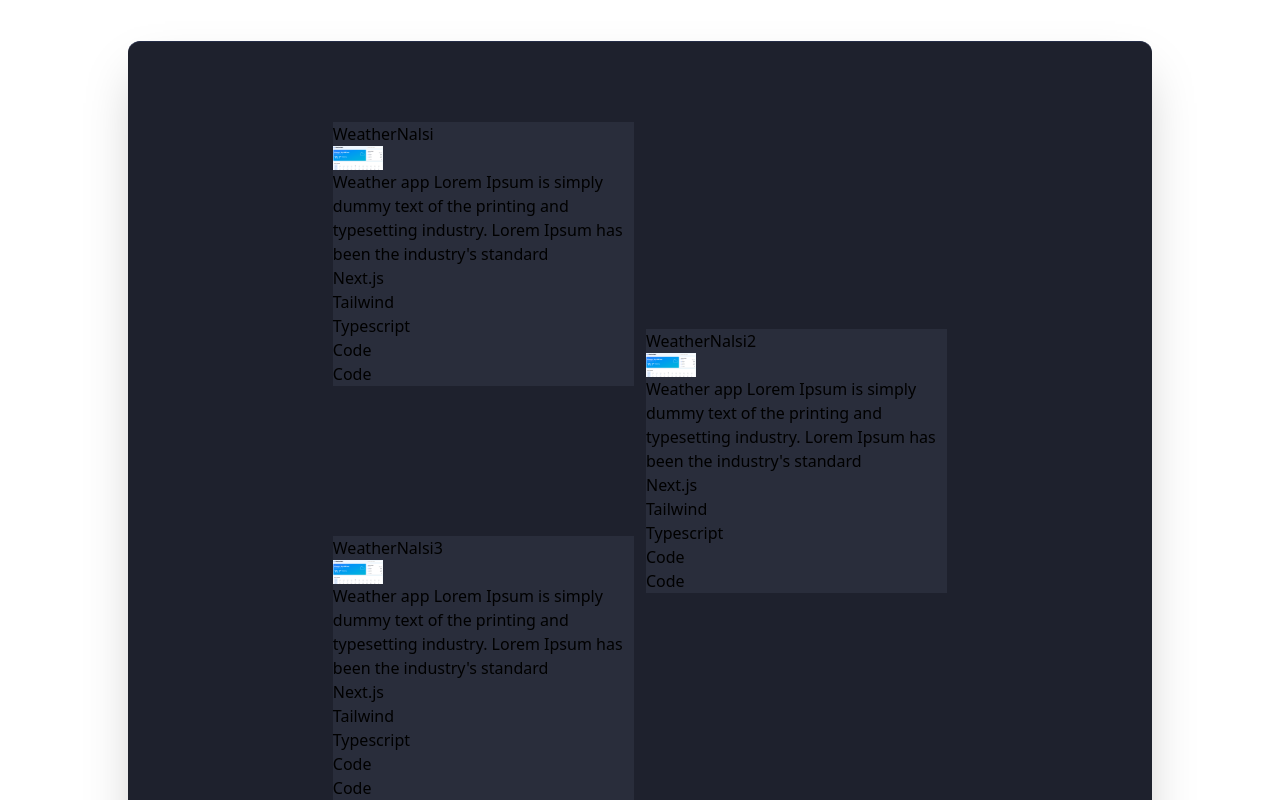
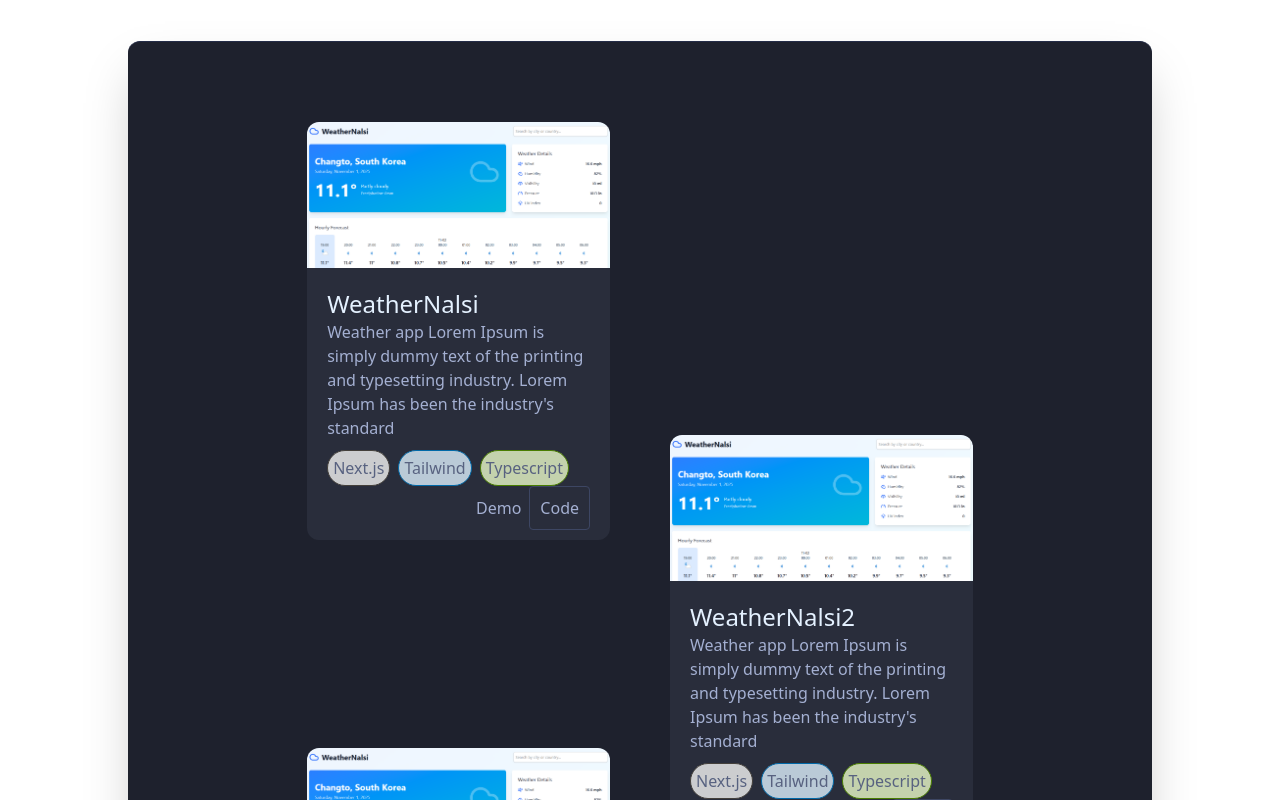
Before and after one commit to PatrykStefaniak/portfolio, a Next.js app: page / in a window 1280 px wide. Shown: the part 1080-1880 px from the top of the page. Built offline with nearby package versions, Linux system fonts and the light colour scheme.

Commit message:
Styling cards

```diff
--- a/app/globals.css
+++ b/app/globals.css
@@ -7,6 +7,7 @@
   --bg-lighter: oklch(0.3 0.025 270);
   --text: oklch(0.96 0.05 270);
   --text-muted: oklch(0.76 0.05 270);
+  --text-dark: oklch(0.50 0.05 270);
   --highlight: oklch(0.5 0.05 270);
   --border: oklch(0.4 0.05 270);
   --border-muted: oklch(0.3 0.05 270);
--- a/components/three/projects/Card.tsx
+++ b/components/three/projects/Card.tsx
@@ -1,38 +1,98 @@
 import { Project } from "@/types/types";
 import Image from "next/image";
+
+const technologyColors = {
+    javascript: {
+        border: "border-yellow-700",
+        background: "bg-yellow-100/80",
+    },
+    html: {
+        border: "border-orange-700",
+        background: "bg-orange-100/80",
+    },
+    css: {
+        border: "border-cyan-700",
+        background: "bg-cyan-100/80",
+    },
+    react: {
+        border: "border-cyan-700",
+        background: "bg-cyan-100/80",
+    },
+    "next.js": {
+        border: "border-stone-700",
+        background: "bg-stone-100/80",
+    },
+    "three.js": {
+        border: "border-slate-700",
+        background: "bg-slate-100/80",
+    },
+    "three fiber": {
+        border: "border-cyan-700",
+        background: "bg-cyan-100/80",
+    },
+    tailwind: {
+        border: "border-sky-700",
+        background: "bg-sky-100/80",
+    },
+    default: {
+        border: "border-lime-700",
+        background: "bg-lime-100/80",
+    }
+};
+
+type Technology = keyof typeof technologyColors;
 
 export default function Card(props: Project) {
     const { header, text, imageAlt, imageSrc, demoUrl, codeUrl, technology }  = props;
 
     return (
-        <div className="bg-(--bg-lighter)">
-            <div>{header}</div>
+        <div className="bg-(--bg-lighter) rounded-xl overflow-auto">
             <div>
                 <Image
-                    height="50"
-                    width="50"
+                    className="w-full max-h-40"
+                    height="400"
+                    width="200"
                     alt={imageAlt}
                     src={imageSrc}
                 />
             </div>
+            <div className="p-[20px] text-(--text-muted)">
+                <h3 className="text-(--text) text-2xl">{header}</h3>
                 <div>
                     {text}
                 </div>
+                <div className="flex gap-2 my-[10px]">
                     {
-                (technology || []).map((tech, index) => (
-                    <div key={index}>{tech}</div>
-                ))
+                        (technology || []).map((tech, index) => {
+                            const colors = technologyColors[tech.toLowerCase() as Technology] || technologyColors.default;
+                            const bg = colors.background;
+                            const border = colors.border;
+
+                            return <div
+                                className={`border-1 p-[5px] rounded-full text-(--text-dark) ${bg} ${border}`}
+                                key={index}
+                            >
+                                {tech}
+                            </div>
+                        })
                     }
+                </div>
+                <div className="flex gap-2 flex-row-reverse">
                     <div>
-                <div>
-                    <a href={codeUrl}>Code</a>
+                        <a
+                            className="border-1 border-(--border) rounded p-[10px]"
+                            href={codeUrl}
+                        >
+                            Code
+                        </a>
                     </div>
                     {demoUrl && (
                         <div>
-                        <a href={codeUrl}>Code</a>
+                            <a href={demoUrl}>Demo</a>
                         </div>
                     )}
                 </div>
             </div>
+        </div>
     )
 }
--- a/components/three/projects/List.tsx
+++ b/components/three/projects/List.tsx
@@ -9,7 +9,7 @@ export default function ProjectList() {
         <section className="p-px">
             {/* <div className="absolute inset-0 -z-10 bg-red-900/40"></div> */}
             <div className={"bg-(--bg-light)/95 my-[20vh] mx-auto w-[80vw] py-20 rounded-xl animate-fade-in shadow-2xl border-t border-(--border-muted)"}>
-                <div className={`sm:w-[60%] mx-auto gap-3 grid grid-cols-2 ${gridRowsClass} grid-flow-row`}>
+                <div className={`sm:w-[65%] mx-auto gap-x-15 grid grid-cols-2 ${gridRowsClass} grid-flow-row`}>
                     {(Projects as Project[]).map((project, index) => {
                         const col = index == 0 || index % 2 == 0 ? "col-start-1" : "col-start-2";
 
```
Lines whose indentation alone changed are shown as unchanged.
